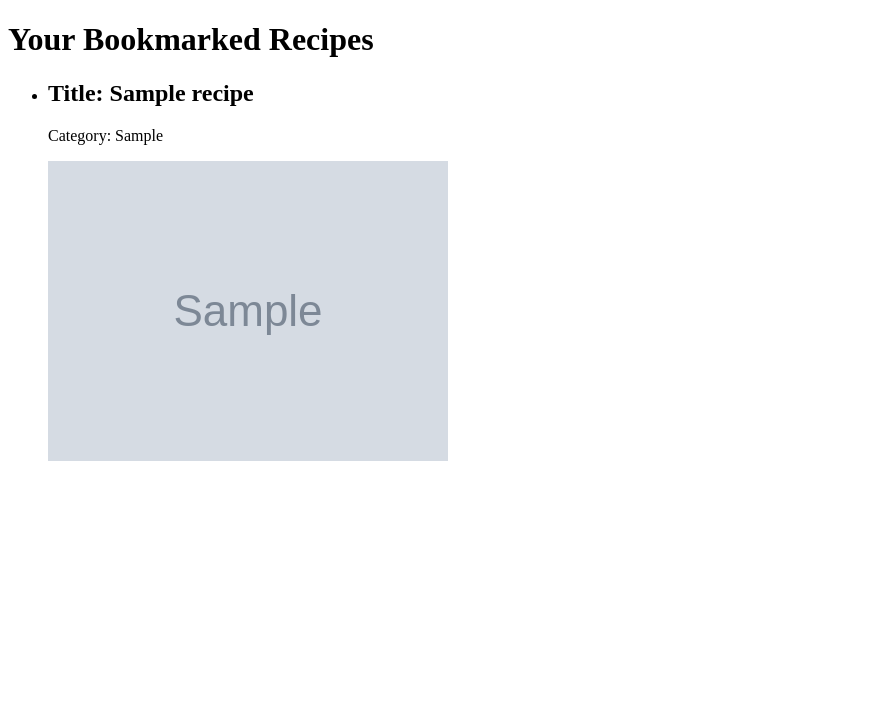
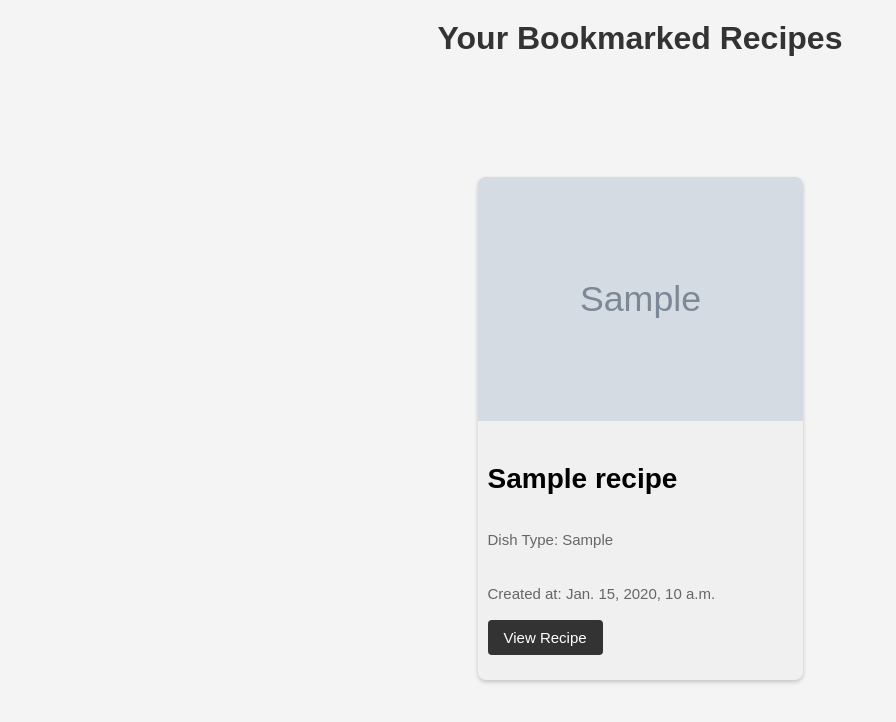
Before and after one commit to Bineesh627/reciperave, a Django app: template reciperave/bookmarks/templates/bookmarks/view_bookmark.html in a window 1280 px wide. Shown: the top 722 px of the page, without its empty margins (0-896 px from the left). Run offline with Django 3.2, Linux system fonts and the light colour scheme; the template is opened without the code that fills it: most values are stand-ins (such as "Sample title", 1, 10 or a date in 2020); grey boxes marked "Sample" are stand-in pictures.

Commit message:
Design changes in the project

```diff
--- /dev/null
+++ b/reciperave/bookmarks/static/bookmarks/view_bookmark.css
@@ -0,0 +1,13 @@
+/* base_card/cards.css */
+body {
+    font-family: Arial, sans-serif;
+    background-color: #f4f4f4;
+    margin: 0;
+    padding: 0;
+}
+
+h1 {
+    text-align: center;
+    margin-top: 20px;
+    color: #333;
+}
--- a/reciperave/bookmarks/templates/bookmarks/view_bookmark.html
+++ b/reciperave/bookmarks/templates/bookmarks/view_bookmark.html
@@ -2,22 +2,20 @@
 <html>
 <head>
     <title>View Bookmarks</title>
+    {% load static %}
+    <link rel="stylesheet" href="{% static 'base_card/cards.css' %}">
+    <link rel="stylesheet" href="{% static 'bookmarks/view_bookmark.css' %}">
 </head>
 <body>
     <h1>Your Bookmarked Recipes</h1>
-    <ul>
-        {% for bookmark in bookmarks %}
-            <li>
-                <h2>Title: {{ bookmark.recipe.recipe_name }}</h2>
-                <p>Category: {{ bookmark.recipe.dishType }}</p>
-                {% if bookmark.recipe.photo_video %}
-                    <img src="{{ bookmark.recipe.photo_video.url }}" alt="{{ bookmark.recipe.recipe_name }}">
-                {% endif %}
-                <!-- Add more recipe details if needed -->
-            </li>
-        {% empty %}
-            <p>You have no bookmarked recipes.</p>
-        {% endfor %}
-    </ul>
+    <section>
+        <div class="card-container">
+            {% for recipe in recipes %}
+            {% include 'base_card/cards.html' %}
+            {% empty %}
+            <p>Create a bookmarks.</p>
+            {% endfor %}
+        </div>
+    </section>
 </body>
 </html>
--- a/reciperave/feedback/templates/feedback/feedback_form.html
+++ b/reciperave/feedback/templates/feedback/feedback_form.html
@@ -5,9 +5,9 @@
 </head>
 <body>
     <h1>Feedback Form</h1>
-    <form method="post" action="{% url 'feedbackForm' %}">
+    <form class="feedback-form" method="post" action="{% url 'feedbackForm' %}">
         {% csrf_token %}
-        <textarea name="message" cols="80" rows="10"></textarea>
+        <textarea id="feedback" placeholder="Type your feedback here..." name="message" cols="80" rows="10"></textarea>
         <button type="submit">Submit Feedback</button>
     </form>
 </body>
--- /dev/null
+++ b/reciperave/follows/templates/follows/follow.html
@@ -0,0 +1,4 @@
+<form method="get" action="{% url 'follow_user' %}">
+    <input type="hidden" name="id" value="{{ current_user.uid }}">
+    <button class="btn profile-edit-btn" type="submit">Follow</button>
+</form>
--- a/reciperave/follows/templates/follows/followers.html
+++ b/reciperave/follows/templates/follows/followers.html
@@ -18,7 +18,7 @@
                     {% if follower.is_following_back %}
                     <form method="get" action="{% url 'unfollow_user' %}">
                         <input type="hidden" name="id" value="{{ follower.uid }}">
-                        <button type="submit" class="btn btn-follow">Unfollow</button>
+                        <button type="submit" class="btn btn-follow">Remove</button>
                     </form>
                     {% else %}
                     <form method="get" action="{% url 'follow_user' %}">
--- /dev/null
+++ b/reciperave/follows/templates/follows/unfollow.html
@@ -0,0 +1,4 @@
+<form method="get" action="{% url 'unfollow_user' %}">
+    <input type="hidden" name="id" value="{{ current_user.uid }}">
+    <button class="btn profile-edit-btn" type="submit">Unfollow</button>
+</form>
--- a/reciperave/recipes/templates/recipes/edit_recipe.html
+++ b/reciperave/recipes/templates/recipes/edit_recipe.html
@@ -56,7 +56,9 @@
 </head>
 
 <body>
-    <h1>Edit Recipe</h1>
+    <center>
+        <h1>Edit Recipe</h1>
+    </center>
     <!-- edit_recipe.html -->
     <form method="post" action="{% url 'edit_recipe_action' recipe_id=recipe_id %}" enctype="multipart/form-data">
         {% csrf_token %}
--- a/reciperave/recipes/templates/recipes/upload_recipe.html
+++ b/reciperave/recipes/templates/recipes/upload_recipe.html
@@ -56,7 +56,9 @@
 </head>
 
 <body>
-    <h1>Upload Recipe</h1>
+    <center>
+        <h1>Upload Recipe</h1>
+    </center>
     <form method="post" action="{% url 'upload_recipe_action' %}" enctype="multipart/form-data">
         {% csrf_token %}
         <div class="form-group">
--- /dev/null
+++ b/reciperave/static/base_card/cards.css
@@ -0,0 +1,43 @@
+.card-container {
+    display: flex;
+    justify-content: center;
+    flex-wrap: wrap;
+    margin-top: 100px;
+}
+
+.card {
+    width: 325px;
+    background-color: #f0f0f0;
+    border-radius: 8px;
+    overflow: hidden;
+    box-shadow: 0px 2px 4px rgba(0, 0, 0, 0.2);
+    margin: 20px;
+}
+
+.card img {
+    width: 100%;
+    height: auto;
+}
+
+.card-content h3 {
+    padding: 10px;
+    font-size: 28px;
+    margin-bottom: 8px;
+}
+
+.card-content p {
+    color: #666;
+    font-size: 15px;
+    padding: 10px;
+    line-height: 1.3;
+}
+
+.card-content .btn {
+    display: inline-block;
+    padding: 8px 16px;
+    background-color: #333;
+    text-decoration: none;
+    border-radius: 4px;
+    margin-top: 16px;
+    color: #fff;
+}
--- /dev/null
+++ b/reciperave/templates/base_card/cards.html
@@ -0,0 +1,9 @@
+<div class="card">
+    <img src="{{ recipe.photo_video.url }}" alt="">
+    <div class="card-content">
+        <h3>{{ recipe.recipe_name }}</h3>
+        <p>Dish Type: {{ recipe.dishType }}</p>
+        <p>Created at: {{ recipe.created_at }}</</p>
+        <a href="{% url 'view_recipe' recipe.id %}" class="btn">View Recipe</a>
+    </div>
+</div>
--- a/reciperave/users/templates/users/homes.html
+++ b/reciperave/users/templates/users/homes.html
@@ -13,6 +13,7 @@
             <li><a href="{% url 'feedback' %}">feedback</a></li>
             <li><a href="{% url 'upload_recipe' %}">Upload Recipe</a></li>
             <li><a href="{% url 'search_recipes' %}">Search</a></li>
+            <li><a href="{% url 'view_bookmark' %}">Bookmark</a></li>
             <li><a href="{% url 'profile' username=user.username %}">Profile</a></li>
         </ul>
     {% else %}
```
Also changed, not shown: reciperave/feedback/static/feedback/feedback.css (added, +72 -0 lines), reciperave/profiles/templates/profiles/base.html (added, +18 -0 lines), reciperave/profiles/templates/profiles/edit_profile.html (+6 -10 lines), reciperave/profiles/templates/profiles/profile.html (+16 -31 lines), reciperave/profiles/views.py (+4 -4 lines), reciperave/search/static/search/search_recipes.css (added, +60 -0 lines), reciperave/search/templates/search/search_recipes.html (+38 -4 lines), 1 other file.
